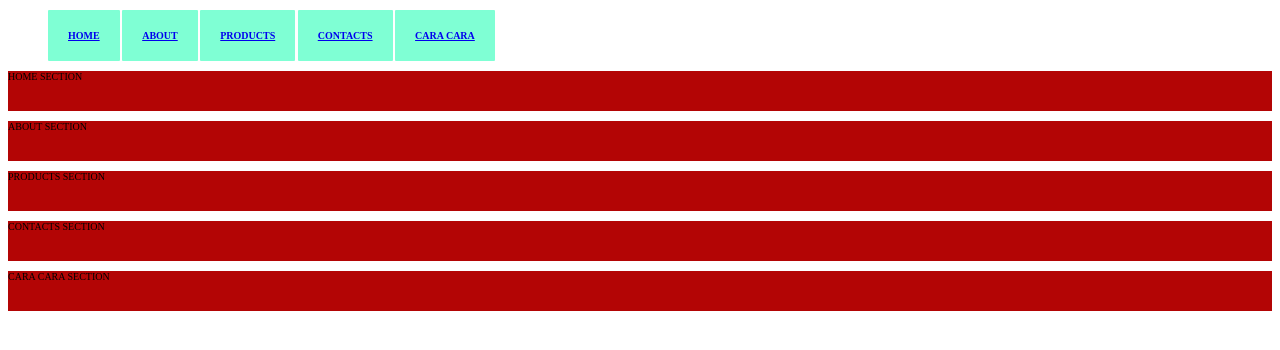
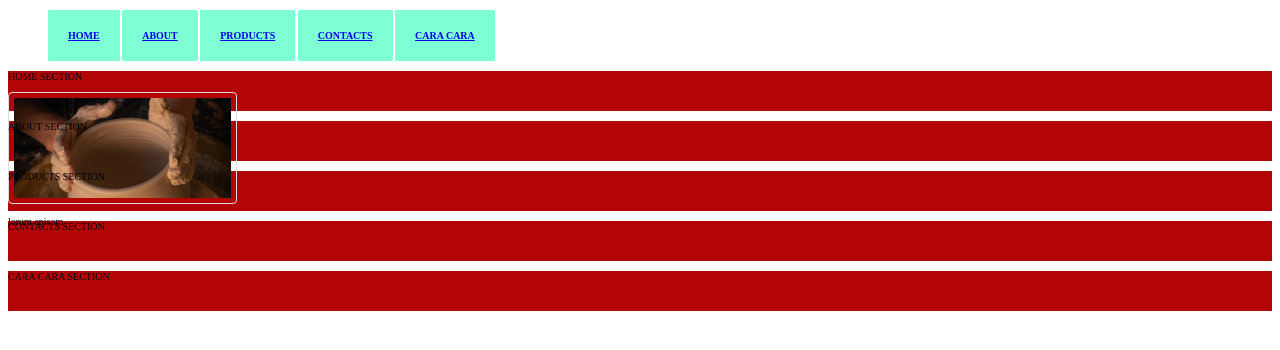
Before and after one commit to mikeshintani1/ecommerce_project, a plain HTML site: page index.html in a window 1280 px wide. Drawn offline with Linux system fonts and the light colour scheme.

Commit message:
Added home section image + home section paragraph + style for home section image

```diff
--- a/index.html
+++ b/index.html
@@ -20,11 +20,29 @@
             </ul>
         </header>
         <main>
-            <section class="section" id="home">
-                <p>HOME SECTION</p>
-            </section>
+            <div>
+                <section class="section" id="home">
+                    <p>HOME SECTION</p>
+                    <div>
+                        <div class="card">
+                            <div class="card_image">
+                                <img src="./UX-HTML-CSS/earl-wilcox-y3W0CzO063w-unsplash-alt.jpg" alt="Earl Wilcox, pottery stock photo." >
+                            </div>
+
+                            <div class="card__text">
+                                <p>lorum episom</p>
+
+                            </div>
+
+                        </div>
+                    </div>
+                </section>
+            </div>
+
             <section class="section" id="about">
-                <p>ABOUT SECTION</p>
+                <div>
+                    <p>ABOUT SECTION</p>
+                </div>
             </section>
             <section class="section" id="products">
                 <p>PRODUCTS SECTION</p>
--- a/styles.css
+++ b/styles.css
@@ -20,3 +20,11 @@ html {
     font-family: 'Times New Roman', Times, serif;
 
 }
+
+img {
+    border: 1px solid #ddd;
+    border-radius: 4px;
+    padding: 5px;
+    max-width: max-content;
+    max-height: 100px;
+  }
```
